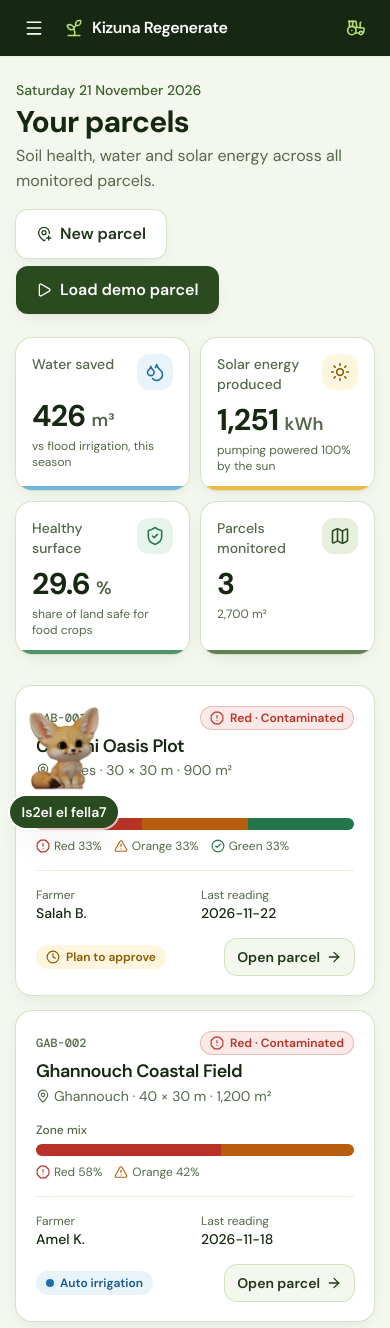
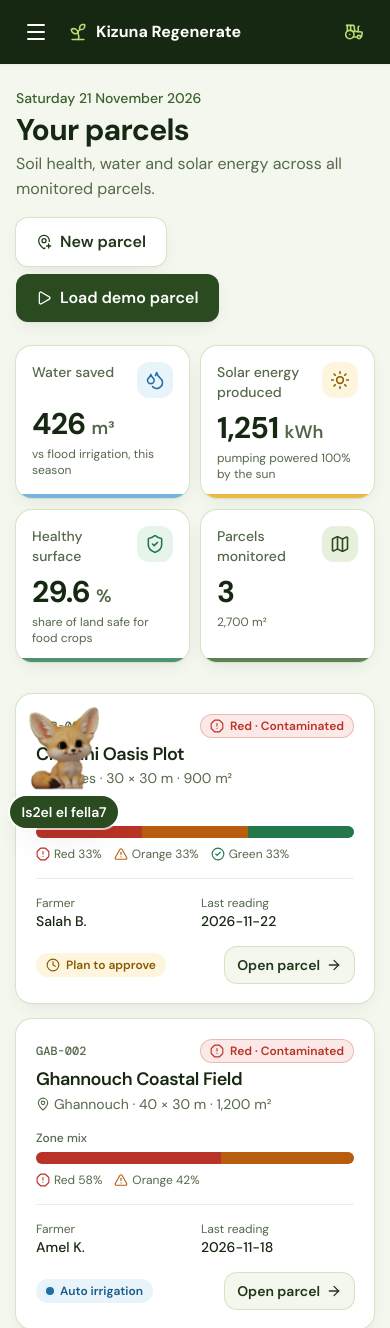
Before and after one commit to nadiahafhouf-hub/kizuna-regenerate, a Django app: page / in a window 390 px wide. Shown: the top 1328 px of the page. Run offline with Django 5.2, Linux system fonts and the light colour scheme; data that the repository does not hold is empty; some libraries are stand-ins or nearby versions.

Commit message:
Vue Expert : barres de navigation aux dimensions de la vue Farmer, fennec à côté de Farm Assistant
- barre latérale experte en 288 px, boutons ronds de 48 px, même en-tête et même état actif (citron vert)
- barre du haut mobile en 64 px avec boutons ronds de 48 px, comme la vue Farmer
- vue Expert : fennec petit et flottant à droite de « Farm Assistant », sans étiquette ni fond

Co-Authored-By: Claude Opus 5.5 <noreply@anthropic.com>

```diff
--- a/static/css/app.css
+++ b/static/css/app.css
@@ -127,18 +127,28 @@ p { line-height: 1.55; }
 @media (prefers-color-scheme: dark) { .dark-skel .skeleton { background: #21261A; } }
 @media (prefers-reduced-motion: reduce) { .skeleton { animation: none; } }
 
-/* Fennec (chatbot) : sur grand écran il habite l'espace vide réservé en bas de la barre latérale
-   (.fennec-slot), dans les deux vues ; sur mobile il reste au-dessus de la barre de navigation Farmer. */
-:root { --side-w: 16rem; --side-foot: 8.625rem; --fennec-side: 6.75rem; }
-.farmer-view { --side-w: 18rem; --side-foot: 8.5rem; }
+/* Fennec (chatbot) sur grand écran :
+   - vue Expert : petit, flottant à droite de la ligne « Farm Assistant », sans étiquette ni fond ;
+   - vue Farmer : dans l'espace vide réservé en bas de la barre latérale (.fennec-slot).
+   Sur mobile, au-dessus de la barre de navigation flottante de la vue Farmer. */
+:root { --side-w: 18rem; --fennec-side: 6.75rem; }
+.farmer-view { --side-foot: 8.5rem; }
 .fennec-slot { height: calc(var(--fennec-side) + 2.75rem); }
 @media (min-width: 1024px) {
-  .chat-fennec-launcher, .chat-fennec-floating {
+  body:not(.farmer-view) .chat-fennec-launcher, body:not(.farmer-view) .chat-fennec-floating {
+    --fennec-size: 4.75rem;
+    left: calc(var(--side-w) - 4.75rem - 1rem); right: auto;
+    bottom: 5.4rem;
+  }
+  body:not(.farmer-view) .chat-fennec-launcher { height: var(--fennec-size); background: transparent; }
+  body:not(.farmer-view) .chat-fennec-launcher > span:last-child { position: absolute; width: 1px; height: 1px; overflow: hidden; clip: rect(0 0 0 0); white-space: nowrap; }
+  body:not(.farmer-view) .chat-fennec-hitbox { inset: 0; }
+  .farmer-view .chat-fennec-launcher, .farmer-view .chat-fennec-floating {
     --fennec-size: var(--fennec-side);
     left: calc((var(--side-w) - var(--fennec-side)) / 2); right: auto;
   }
-  .chat-fennec-launcher { bottom: calc(var(--side-foot) + .25rem); }
-  .chat-fennec-floating { bottom: calc(var(--side-foot) + 2.25rem); }
+  .farmer-view .chat-fennec-launcher { bottom: calc(var(--side-foot) + .25rem); }
+  .farmer-view .chat-fennec-floating { bottom: calc(var(--side-foot) + 2.25rem); }
 }
 @media (max-width: 1023px) {
   .farmer-view .chat-fennec-launcher { bottom: 5.75rem; }
--- a/templates/base.html
+++ b/templates/base.html
@@ -56,7 +56,7 @@
   {% block layout %}
   <div x-data>
     {% include "partials/sidebar.html" %}
-    <div class="lg:pl-64">
+    <div class="lg:pl-72">
       {% include "partials/navbar.html" %}
       {% block stepper %}{% if steps %}{% include "partials/stepper.html" %}{% endif %}{% endblock %}
 
--- a/templates/partials/navbar.html
+++ b/templates/partials/navbar.html
@@ -1,18 +1,19 @@
-{# Vue Expert : barre du haut sur mobile/tablette uniquement (la barre latérale prend le relais ≥1024 px). #}
-<header class="sticky top-0 z-[1200] bg-olive-900 text-white shadow-sm lg:hidden">
-  <div class="flex h-14 items-center gap-2 px-3 sm:px-6">
+{% comment %}Vue Expert : barre du haut sur mobile/tablette uniquement (la barre latérale prend le relais ≥1024 px).
+Mêmes dimensions que la barre du haut de la vue Farmer : 64 px, boutons ronds de 48 px.{% endcomment %}
+<header class="sticky top-0 z-[1200] bg-forest-900 text-white shadow-sm lg:hidden">
+  <div class="flex h-16 items-center gap-2 px-3 sm:px-6">
     <button type="button" @click="$store.nav.open = true" aria-controls="sidebar" :aria-expanded="$store.nav.open"
-            class="grid h-11 w-11 place-items-center rounded-lg hover:bg-white/10 focus:outline-none focus-visible:ring-2 focus-visible:ring-lime-300"
+            class="grid h-12 w-12 place-items-center rounded-full hover:bg-white/10 focus:outline-none focus-visible:ring-4 focus-visible:ring-lime-300"
             aria-label="{{ T.nav.menu }}">
-      <i data-lucide="menu" class="h-5 w-5"></i>
+      <i data-lucide="menu" class="h-6 w-6"></i>
     </button>
-    <a href="{% url 'core:home' %}" class="flex items-center gap-2 font-semibold tracking-tight">
+    <a href="{% url 'core:home' %}" class="flex items-center gap-2 whitespace-nowrap font-bold">
       <i data-lucide="sprout" class="h-5 w-5 text-lime-300"></i>{{ T.app.name }}
     </a>
     {% if parcel %}
-    <span class="ml-auto truncate rounded-lg bg-white/10 px-2.5 py-1 text-sm font-medium"><i data-lucide="map-pin" class="mr-1 inline h-3.5 w-3.5 text-lime-300"></i>{{ parcel.id }}</span>
+    <span class="ml-auto truncate rounded-full bg-white/10 px-3 py-1.5 text-sm font-medium"><i data-lucide="map-pin" class="mr-1 inline h-3.5 w-3.5 text-lime-300"></i>{{ parcel.id }}</span>
     {% endif %}
-    <a href="{{ FARMER_URL }}" class="{% if not parcel %}ml-auto{% endif %} grid h-11 w-11 place-items-center rounded-lg text-lime-300 hover:bg-white/10" aria-label="{{ T.nav.farmer_view }}">
+    <a href="{{ FARMER_URL }}" class="{% if not parcel %}ml-auto{% endif %} grid h-12 w-12 place-items-center rounded-full text-lime-300 hover:bg-white/10 focus:outline-none focus-visible:ring-4 focus-visible:ring-lime-300" aria-label="{{ T.nav.farmer_view }}">
       <i data-lucide="tractor" class="h-5 w-5"></i>
     </a>
   </div>
--- a/templates/partials/sidebar.html
+++ b/templates/partials/sidebar.html
@@ -3,38 +3,37 @@
 <div x-show="$store.nav.open" x-transition.opacity x-cloak @click="$store.nav.open = false"
      class="fixed inset-0 z-[1240] bg-ink/30 lg:hidden"></div>
 <aside id="sidebar"
-       class="fixed inset-y-0 left-0 z-[1250] flex w-64 -translate-x-full flex-col bg-olive-900 text-white transition-transform duration-200 lg:translate-x-0"
+       class="fixed inset-y-0 left-0 z-[1250] flex w-72 -translate-x-full flex-col bg-forest-900 text-white transition-transform duration-200 lg:translate-x-0"
        :class="$store.nav.open && 'translate-x-0'"
        @keydown.escape.window="$store.nav.open = false"
        aria-label="{{ T.nav.menu }}">
-  <div class="flex h-16 items-center gap-2.5 px-5">
-    <a href="{% url 'core:home' %}" class="flex items-center gap-2.5 rounded-lg font-semibold tracking-tight focus:outline-none focus-visible:ring-2 focus-visible:ring-lime-300">
-      <span class="grid h-9 w-9 place-items-center rounded-xl bg-olive-700 ring-1 ring-white/10">
-        <i data-lucide="sprout" class="h-5 w-5 text-lime-300"></i>
-      </span>
-      <span>{{ T.app.name }}</span>
+  <div class="flex h-20 items-center gap-3 px-6">
+    <a href="{% url 'core:home' %}" class="flex items-center gap-3 rounded-2xl focus:outline-none focus-visible:ring-4 focus-visible:ring-lime-300">
+      <span class="grid h-11 w-11 place-items-center rounded-2xl bg-lime-400 text-forest-900"><i data-lucide="sprout" class="h-6 w-6"></i></span>
+      <span class="leading-tight"><span class="block text-lg font-bold">{{ T.app.name }}</span>
+        <span class="block text-sm text-mint-200">{{ T.nav.expert_view }}</span></span>
     </a>
-    <button type="button" class="ml-auto rounded-lg p-2 text-white/70 hover:bg-white/10 hover:text-white lg:hidden"
+    <button type="button" class="ml-auto grid h-11 w-11 place-items-center rounded-xl hover:bg-white/10 lg:hidden"
             @click="$store.nav.open = false" aria-label="{{ T.nav.close_menu }}">
       <i data-lucide="x" class="h-5 w-5"></i>
     </button>
   </div>
 
-  <nav class="flex-1 space-y-6 overflow-y-auto px-3 pb-4 text-sm">
+  <nav class="flex-1 space-y-5 overflow-y-auto px-4 pb-4 text-base">
     {% if parcel %}
     <div x-data="{ open: false }" @click.outside="open = false" class="relative">
-      <p class="mb-1.5 px-2 text-[11px] font-semibold uppercase tracking-wider text-white/60">{{ T.nav.parcel }}</p>
+      <p class="mb-1.5 px-4 text-xs font-semibold uppercase tracking-wider text-mint-200/80">{{ T.nav.parcel }}</p>
       <button type="button" @click="open = !open" :aria-expanded="open"
-              class="flex w-full items-center gap-2 rounded-xl bg-white/10 px-3 py-2.5 text-left hover:bg-white/15 focus:outline-none focus-visible:ring-2 focus-visible:ring-lime-300">
-        <i data-lucide="map-pin" class="h-4 w-4 shrink-0 text-lime-300"></i>
+              class="flex w-full items-center gap-3 rounded-2xl bg-forest-800 px-4 py-3 text-left ring-1 ring-white/10 transition hover:bg-forest-700 focus:outline-none focus-visible:ring-4 focus-visible:ring-lime-300">
+        <i data-lucide="map-pin" class="h-5 w-5 shrink-0 text-lime-300"></i>
         <span class="min-w-0 flex-1">
           <span class="block font-semibold">{{ parcel.id }}</span>
-          <span class="block truncate text-xs text-white/70">{{ parcel.name }}</span>
+          <span class="block truncate text-sm text-mint-200">{{ parcel.name }}</span>
         </span>
         <i data-lucide="chevrons-up-down" class="h-4 w-4 text-white/60"></i>
       </button>
       <div x-show="open" x-transition.origin.top x-cloak
-           class="absolute inset-x-0 z-10 mt-2 max-h-80 overflow-y-auto rounded-xl bg-white py-1 text-ink shadow-lift ring-1 ring-sand-200">
+           class="absolute inset-x-0 z-10 mt-2 max-h-80 overflow-y-auto rounded-2xl bg-white py-2 text-ink shadow-lift">
         {% for p in all_parcels %}
         <a href="{% url step_url_name p.id %}"
            class="flex items-center justify-between gap-3 px-3 py-2.5 hover:bg-sand-50 {% if p.id == parcel.id %}bg-olive-50{% endif %}">
@@ -46,27 +45,27 @@
     </div>
     {% endif %}
 
-    <ul class="space-y-0.5">
+    <ul class="space-y-1">
       <li><a href="{% url 'core:home' %}" {% if not parcel and request.resolver_match.url_name == 'home' %}aria-current="page"{% endif %}
-             class="flex items-center gap-3 rounded-xl px-3 py-2.5 text-white/80 transition hover:bg-white/10 hover:text-white {% if not parcel and request.resolver_match.url_name == 'home' %}bg-white/10 font-semibold text-white{% endif %}">
-        <i data-lucide="layout-dashboard" class="h-[18px] w-[18px]"></i>{{ T.app.dashboard }}</a></li>
+             class="flex min-h-[48px] items-center gap-3 rounded-full px-4 font-medium transition focus:outline-none focus-visible:ring-4 focus-visible:ring-lime-300 {% if not parcel and request.resolver_match.url_name == 'home' %}bg-lime-400 font-semibold text-forest-900{% else %}text-mint-100 hover:bg-white/10{% endif %}">
+        <i data-lucide="layout-dashboard" class="h-5 w-5"></i>{{ T.app.dashboard }}</a></li>
       <li><a href="{% url 'new_parcel' %}" {% if request.resolver_match.url_name == 'new_parcel' %}aria-current="page"{% endif %}
-             class="flex items-center gap-3 rounded-xl px-3 py-2.5 text-white/80 transition hover:bg-white/10 hover:text-white {% if request.resolver_match.url_name == 'new_parcel' %}bg-white/10 font-semibold text-white{% endif %}">
-        <i data-lucide="square-plus" class="h-[18px] w-[18px]"></i>{{ T.nav.new_parcel }}</a></li>
+             class="flex min-h-[48px] items-center gap-3 rounded-full px-4 font-medium transition focus:outline-none focus-visible:ring-4 focus-visible:ring-lime-300 {% if request.resolver_match.url_name == 'new_parcel' %}bg-lime-400 font-semibold text-forest-900{% else %}text-mint-100 hover:bg-white/10{% endif %}">
+        <i data-lucide="square-plus" class="h-5 w-5"></i>{{ T.nav.new_parcel }}</a></li>
     </ul>
 
     {% if steps %}
     <div>
-      <p class="mb-1.5 px-2 text-[11px] font-semibold uppercase tracking-wider text-white/60">{{ T.nav.journey }}</p>
-      <ol class="space-y-0.5">
+      <p class="mb-1.5 px-4 text-xs font-semibold uppercase tracking-wider text-mint-200/80">{{ T.nav.journey }}</p>
+      <ol class="space-y-1">
         {% for s in steps %}
         <li><a href="{{ s.url }}" {% if s.state == "current" %}aria-current="step"{% endif %}
-               class="flex items-center gap-3 rounded-xl px-3 py-2.5 transition hover:bg-white/10 {% if s.state == 'current' %}bg-white/10 font-semibold text-white{% else %}text-white/80 hover:text-white{% endif %}">
+               class="flex min-h-[48px] items-center gap-3 rounded-full px-4 font-medium transition focus:outline-none focus-visible:ring-4 focus-visible:ring-lime-300 {% if s.state == 'current' %}bg-lime-400 font-semibold text-forest-900{% else %}text-mint-100 hover:bg-white/10{% endif %}">
           <span class="grid h-6 w-6 shrink-0 place-items-center rounded-full text-[11px] font-semibold
-            {% if s.state == 'current' %}bg-lime-400 text-forest-900{% elif s.state == 'done' %}bg-forest-600 text-lime-200{% else %}ring-1 ring-white/30 text-white/70{% endif %}">
+            {% if s.state == 'current' %}bg-forest-900 text-lime-300{% elif s.state == 'done' %}bg-forest-600 text-lime-200{% else %}ring-1 ring-white/30 text-mint-200{% endif %}">
             {% if s.state == "done" %}<i data-lucide="check" class="h-3.5 w-3.5"></i>{% else %}{{ forloop.counter }}{% endif %}
           </span>
-          <i data-lucide="{{ s.icon }}" class="h-4 w-4 opacity-80"></i>{{ s.label }}
+          <i data-lucide="{{ s.icon }}" class="h-5 w-5"></i>{{ s.label }}
         </a></li>
         {% endfor %}
       </ol>
@@ -74,17 +73,17 @@
     {% endif %}
   </nav>
 
-  <div class="fennec-slot hidden shrink-0 lg:block" aria-hidden="true"></div>
-  <div class="space-y-1 border-t border-white/10 p-3 text-sm">
+  <div class="space-y-2 p-4 text-base">
+    {# le fennec du chatbot flotte à droite de cette ligne (static/css/app.css, .expert-assistant) #}
     <button type="button" @click="$dispatch('open-chat'); $store.nav.open = false"
-            class="flex w-full items-center gap-3 rounded-xl px-3 py-2.5 text-white/85 transition hover:bg-white/10 hover:text-white">
-      <i data-lucide="message-circle-more" class="h-[18px] w-[18px] text-lime-300"></i>{{ T.nav.assistant }}
+            class="expert-assistant flex min-h-[48px] w-full items-center gap-3 rounded-full px-4 font-medium text-mint-100 transition hover:bg-white/10 focus:outline-none focus-visible:ring-4 focus-visible:ring-lime-300 lg:pr-24">
+      <i data-lucide="message-circle-more" class="h-5 w-5 text-lime-300"></i>{{ T.nav.assistant }}
     </button>
     <a href="{{ FARMER_URL }}"
-       class="flex items-center gap-3 rounded-full bg-lime-400 px-3 py-2.5 font-semibold text-forest-900 transition hover:bg-lime-300">
-      <i data-lucide="tractor" class="h-[18px] w-[18px]"></i>{{ T.nav.farmer_view }}
+       class="flex min-h-[48px] items-center gap-3 rounded-full px-4 font-medium ring-1 ring-white/20 transition hover:bg-white/10 focus:outline-none focus-visible:ring-4 focus-visible:ring-lime-300">
+      <i data-lucide="tractor" class="h-5 w-5"></i>{{ T.nav.farmer_view }}
       <i data-lucide="arrow-up-right" class="ml-auto h-4 w-4"></i>
     </a>
-    <p class="flex items-center gap-1.5 px-3 pt-2 text-[11px] text-white/60"><i data-lucide="flask-conical" class="h-3.5 w-3.5"></i>{{ T.app.demo_data }}</p>
+    <p class="flex items-center gap-1.5 px-4 pt-1 text-xs text-mint-200/80"><i data-lucide="flask-conical" class="h-3.5 w-3.5"></i>{{ T.app.demo_data }}</p>
   </div>
 </aside>
```
